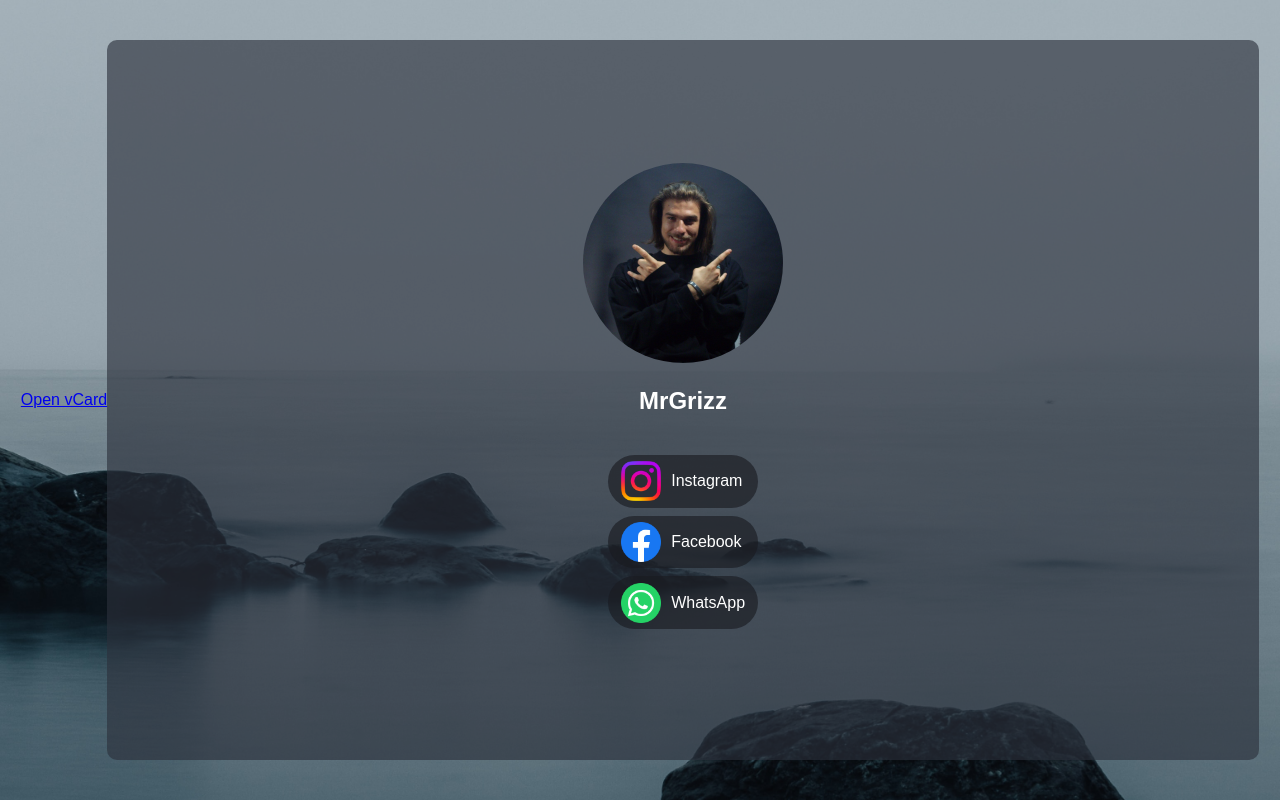
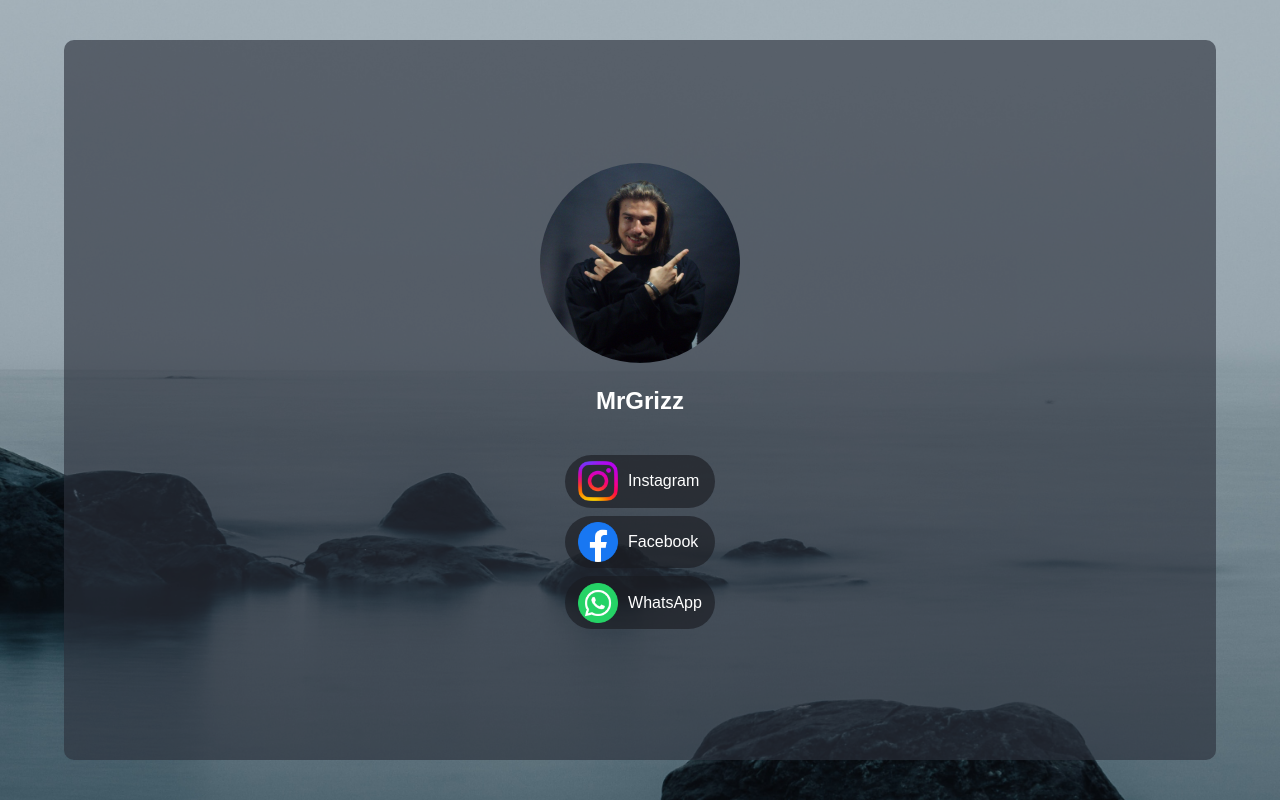
Before and after one commit to MrGrizz11/MrGrizz.github.io, a plain HTML site: page index.html in a window 1280 px wide. Drawn offline with Linux system fonts and the light colour scheme.

Commit message:
Update index.html

```diff
--- a/index.html
+++ b/index.html
@@ -26,7 +26,6 @@
         <link href="https://fonts.googleapis.com/css2?family=Work+Sans&display=swap" rel="stylesheet">
     </header>
     <div class="profile">
-        <a href="data:text/vcard;charset=utf-8,BEGIN:VCARD%0AVERSION:3.0%0AFN:John%20Doe%0ATEL:123456789%0AEMAIL:john.doe@example.com%0AEND:VCARD" target="_blank">Open vCard</a>
         <section class="profile-section">
             <div class="profile-image">
                 <img src="avatar.jpg" alt="User Photo">
```
